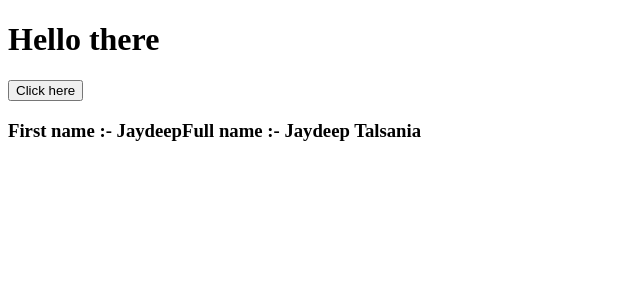
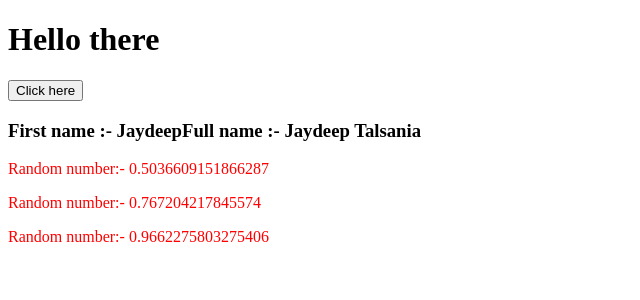
Before and after one commit to jaydeeptalsania/react-learning, a React (Vite) app: page / in a window 1280 px wide. Shown: the top 300 px of the page, without its empty margins (0-640 px from the left). Built offline with nearby package versions, Linux system fonts and the light colour scheme.

Commit message:
reuse same  component multiple times & add inline CSS

```diff
--- a/src/App.jsx
+++ b/src/App.jsx
@@ -1,11 +1,15 @@
 import TestComponent from "./TestComponent";
 import DynamicComponent from "./DynamicComponent";
+import ReusableComponent from "./ReusableComponent";
 
 function App(){
   return <div>
     <h1>Hello there</h1>
     <TestComponent/>
     <DynamicComponent/>
+    <ReusableComponent/>
+    <ReusableComponent/>
+    <ReusableComponent/>
   </div>
 
 }
--- /dev/null
+++ b/src/ReusableComponent.jsx
@@ -0,0 +1,6 @@
+function ReusableComponent (){
+    let myNumber = Math.random();
+    return <p style={{'color':'red'}}>Random number:- {myNumber}</p>
+}
+
+export default ReusableComponent;
```
